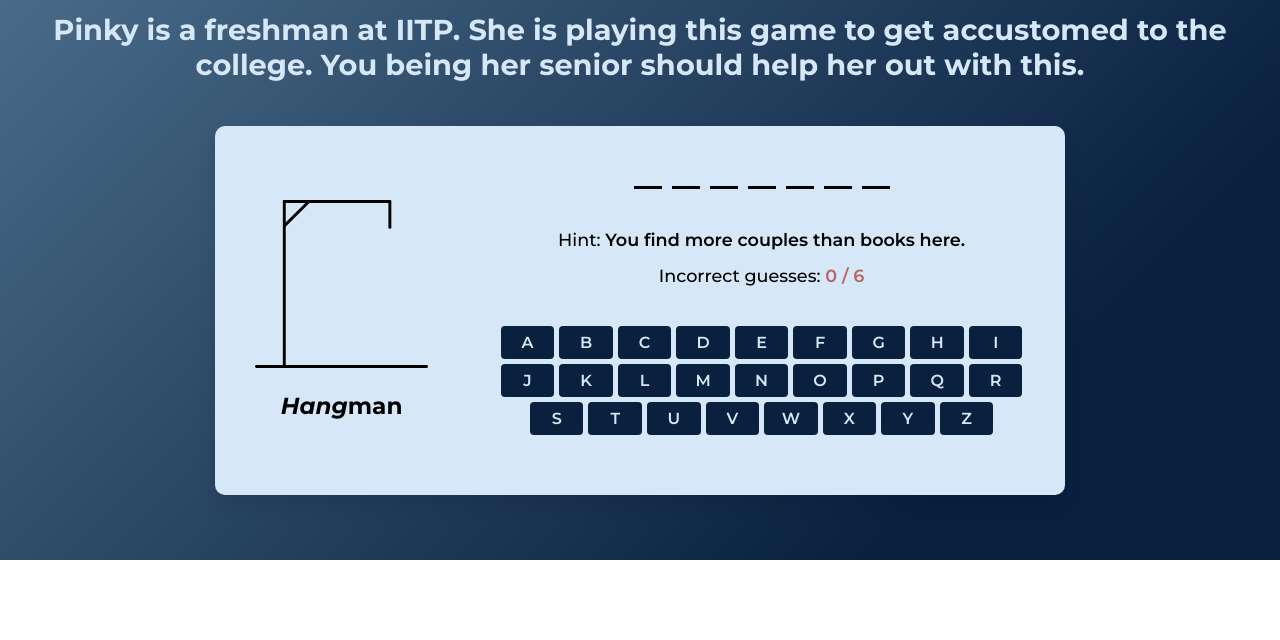
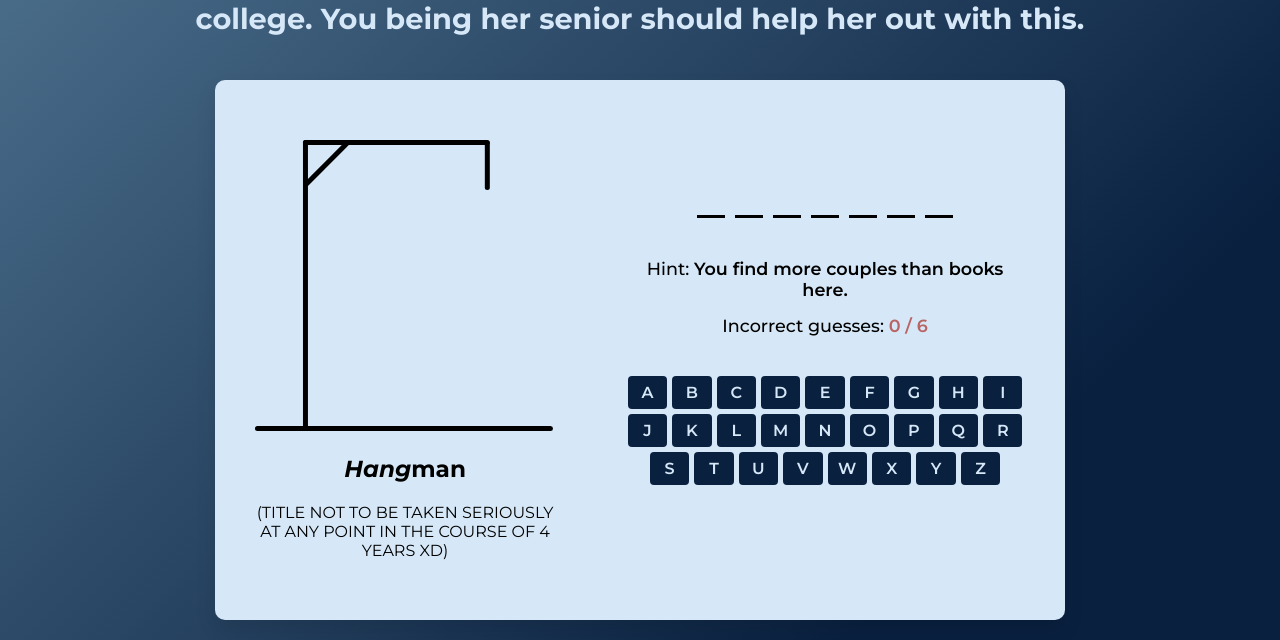
Before and after one commit to anvithagowda098/nsoc-game, a plain HTML site: page index.html in a window 1280 px wide. Shown: the part 240-880 px from the top of the page. Before the commit the page ends 800 px from the top, so only its background shows below. Drawn offline with Linux system fonts and the light colour scheme.

Commit message:
added note

```diff
--- a/index.html
+++ b/index.html
@@ -21,6 +21,7 @@
         <div class="hangman-box">
             <img src="#" draggable="false" alt="hangman-img">
             <h1><span style="font-style: italic;">Hang</span>man</h1>
+            <p>(Title not to be taken seriously at any point in the course of 4 years xD)</p>
         </div>
         <div class="game-box">
             <ul class="word-display"></ul>
```
Also changed, not shown: 1 other file.
